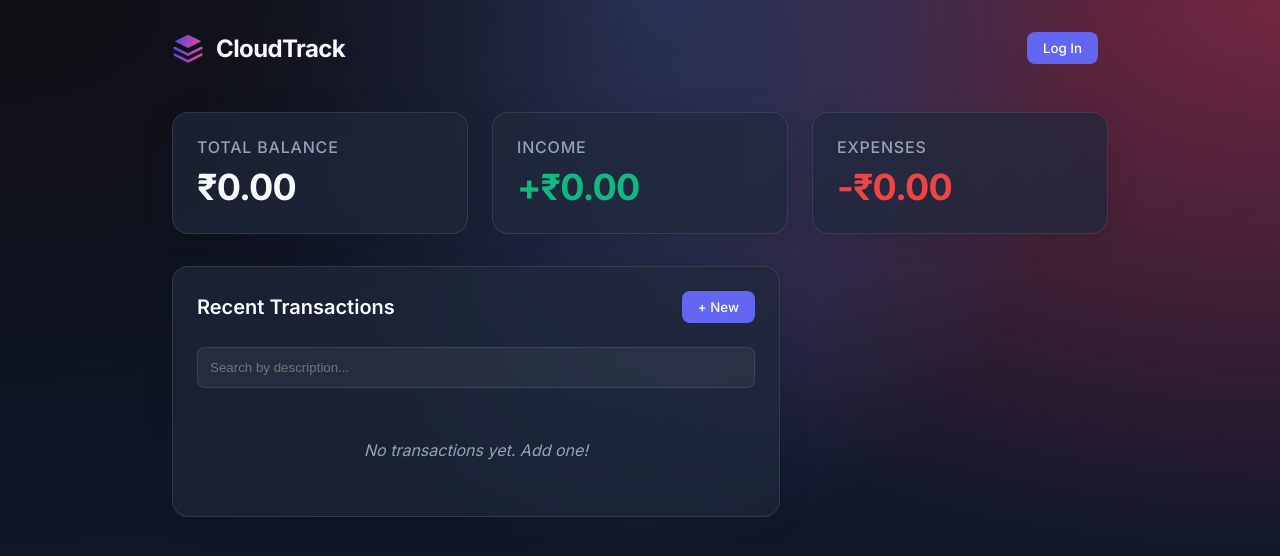
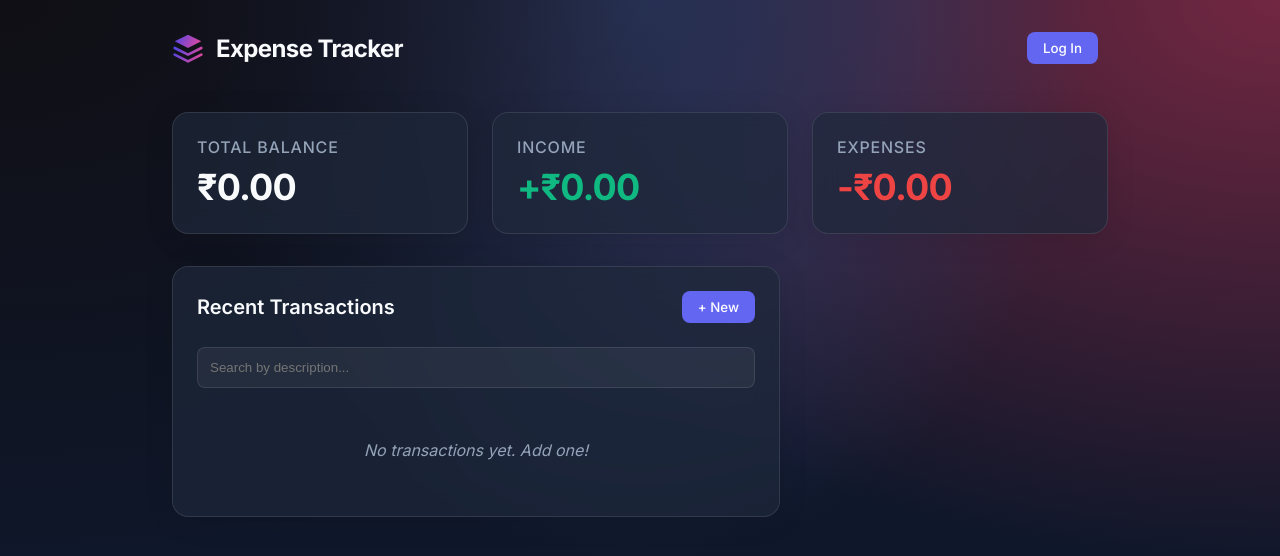
Before and after one commit to KHAN-ALI-045/expense-tracker, a website built with Vite: page index.html in a window 1280 px wide. Built offline with nearby package versions, Linux system fonts and the light colour scheme; no server answers.

Commit message:
Update index.html

```diff
--- a/index.html
+++ b/index.html
@@ -27,7 +27,7 @@
               </linearGradient>
             </defs>
           </svg>
-          <h1>CloudTrack</h1>
+          <h1>Expense Tracker</h1>
         </div>
         <div class="user-profile">
           <button id="btn-login" class="btn-primary" style="display: none; margin-right: 10px;">Log In</button>
```
